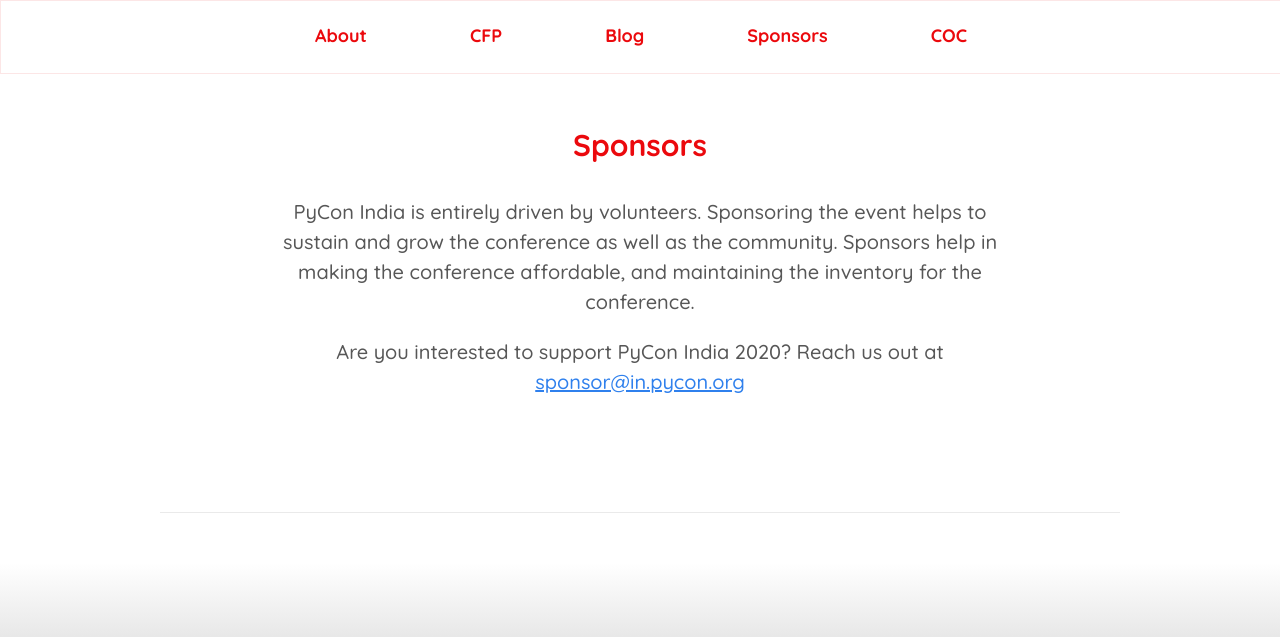
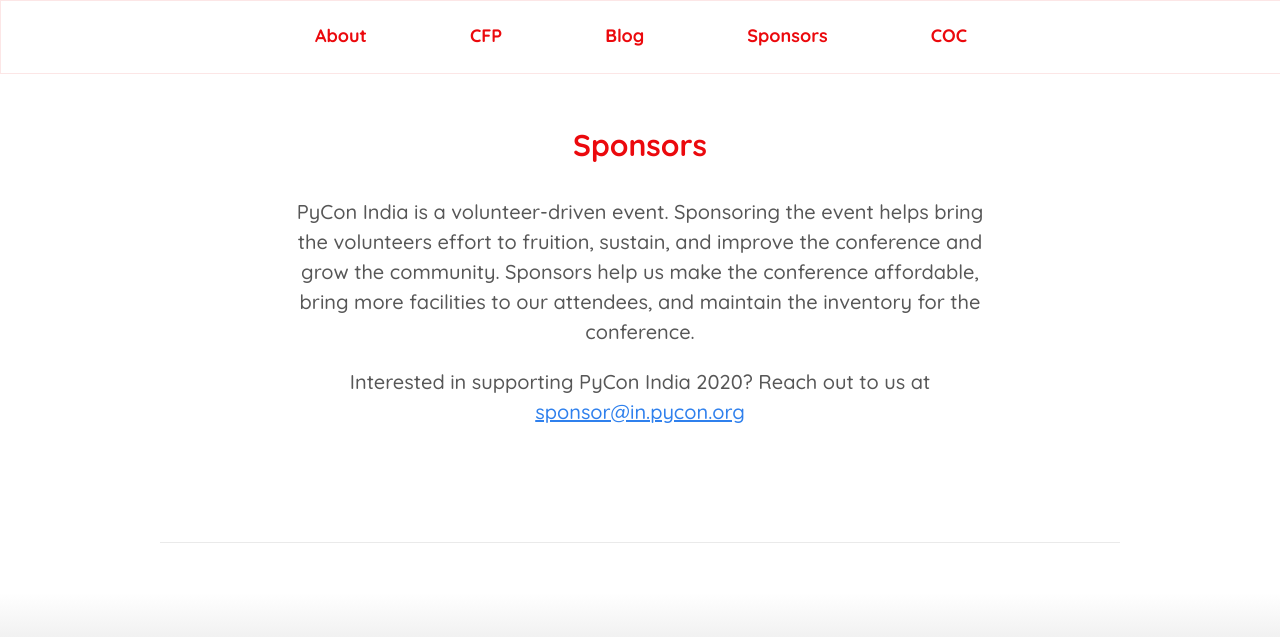
Before and after one commit to pythonindia/inpycon2020, a Jekyll site: the page built from index.md, in a window 1280 px wide and 900 px high, scrolled down 2356 px, cut to the strip 0-637 px from the top of the window. Built offline with Jekyll 4.4.1, drawn with Linux system fonts in a browser that asks for light colours.

Commit message:
Modified Sponsership text

```diff
--- a/_includes/supporter.html
+++ b/_includes/supporter.html
@@ -2,14 +2,15 @@
   <div class="page-details">
     <div class="title">Sponsors</div>
     <div class="description">
-      PyCon India is entirely driven by volunteers.
-      Sponsoring the event helps to sustain and grow
-      the conference as well as the community.
-      Sponsors help in making the conference affordable,
-      and maintaining the inventory for the conference.
+      PyCon India is a volunteer-driven event.
+      Sponsoring the event helps bring the volunteers effort to fruition,
+      sustain, and improve the conference and grow the community.
+      Sponsors help us make the conference affordable,
+      bring more facilities to our attendees,
+      and maintain the inventory for the conference.
     </div>
     <p class="description">
-      Are you interested to support PyCon India 2020? Reach us out at
+      Interested in supporting PyCon India 2020? Reach out to us at
       <a href="mailto:sponsor@in.pycon.org">sponsor@in.pycon.org</a>
     </p>
   </div>
```
